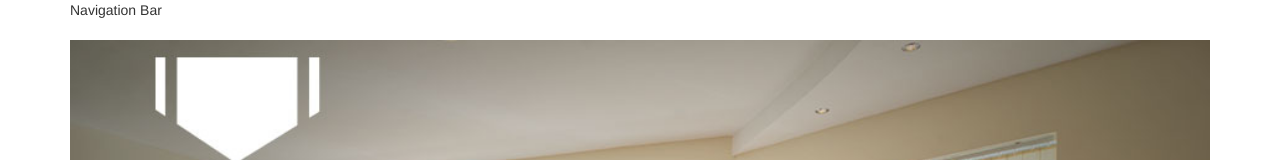
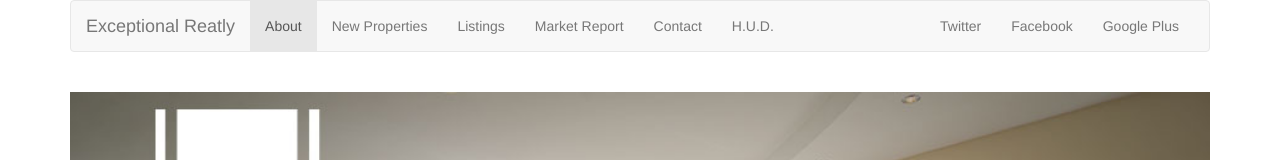
Before and after one commit to Matthew-Daly/exceptional-realty-bootstrapped, a plain HTML site: page index.html in a window 1280 px wide. Shown: the top 160 px of the page. Drawn offline with nearby package versions, Linux system fonts and the light colour scheme.

Commit message:
finsh navbar

```diff
--- a/index.html
+++ b/index.html
@@ -24,9 +24,41 @@
     <div class="container">
       <div class="row">
         <div class="col-sm-12">
-          Navigation Bar
+          <nav class="navbar navbar-default">
+            <div class="container-fluid">
+              <!-- Brand and toggle get grouped for better mobile display -->
+              <div class="navbar-header">
+                <button type="button" class="navbar-toggle collapsed" data-toggle="collapse" data-target="#bs-example-navbar-collapse-1" aria-expanded="false">
+                  <span class="sr-only">Toggle navigation</span>
+                  <span class="icon-bar"></span>
+                  <span class="icon-bar"></span>
+                  <span class="icon-bar"></span>
+                </button>
+                <a class="navbar-brand" href="#">Exceptional Reatly</a>
+              </div>
+
+              <!-- Collect the nav links, forms, and other content for toggling -->
+              <div class="collapse navbar-collapse" id="bs-example-navbar-collapse-1">
+                <ul class="nav navbar-nav">
+                  <li class="active"><a href="#">About</a></li>
+                  <li><a href="#">New Properties</a></li>
+                  <li><a href="#">Listings</a></li>
+                  <li><a href="#">Market Report</a></li>
+                  <li><a href="#">Contact</a></li>
+                  <li><a href="#" target="_blank">H.U.D.</a></li>
+                </ul>
+                <!-- social links -->
+                <ul class="nav navbar-nav navbar-right">
+                  <li><a class="twit" href="#" title="Twitter">Twitter</a></li>
+                  <li><a class="fbook" href="#" title="Facebook">Facebook</a></li>
+                  <li><a class="gplus" href="#" title="Google Plus">Google Plus</a></li>
+                </ul>
+              </div><!-- /.navbar-collapse -->
+            </div><!-- /.container-fluid -->
+          </nav>
         </div>
       </div>
+
       <div class="row">
         <div class="col-sm-12">
           <figure>
```
